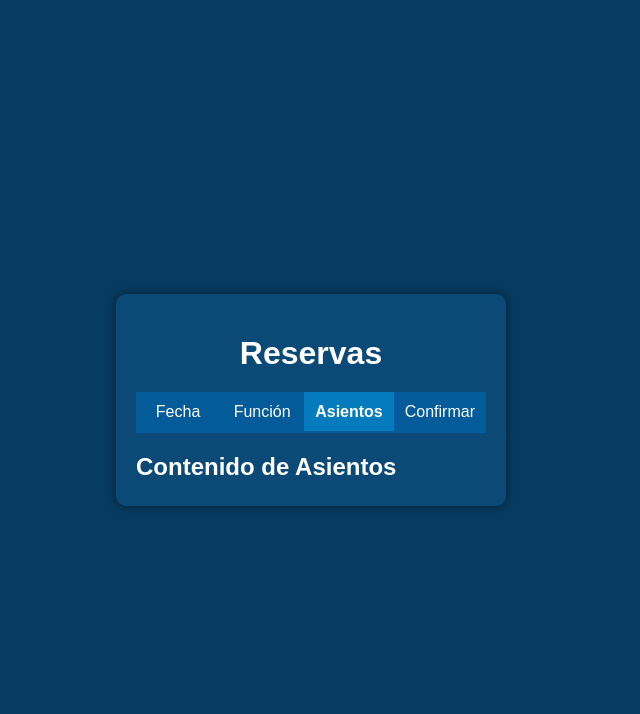
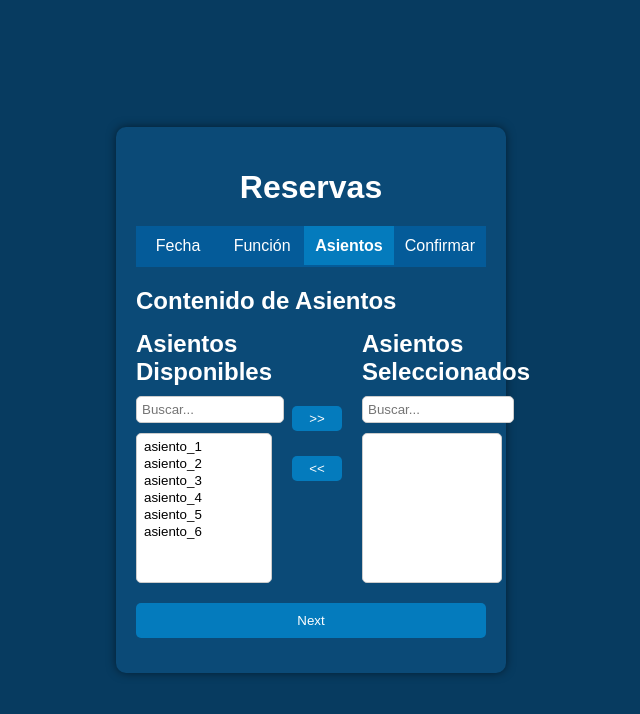
Before and after one commit to mm23045/ClienteJavascript, a website: page index.html in a window 1280 px wide. Both pictures are taken after a click on the element "Asientos". Shown: the whole page, without its empty margins (329-969 px from the left). Drawn offline with Linux system fonts and the light colour scheme.

Commit message:
Arreglando pestaña asientos

```diff
--- a/index.html
+++ b/index.html
@@ -29,6 +29,30 @@
     </div>
     <div class="tab-content hidden" id="asientos">
         <h2>Contenido de Asientos</h2>
+            <div class="seating-container">
+                <div class="seating-column">
+                    <h2>Asientos Disponibles</h2>
+                    <input type="text" placeholder="Buscar..." class="search">
+                    <select id="availableSeats" multiple>
+                        <option>asiento_1</option>
+                        <option>asiento_2</option>
+                        <option>asiento_3</option>
+                        <option>asiento_4</option>
+                        <option>asiento_5</option>
+                        <option>asiento_6</option>
+                    </select>
+                </div>
+                <div class="seating-controls">
+                    <button id="addSeat">>></button>
+                    <button id="removeSeat"><<</button>
+                </div>
+                <div class="seating-column">
+                    <h2>Asientos Seleccionados</h2>
+                    <input type="text" placeholder="Buscar..." class="search">
+                    <select id="selectedSeats" multiple></select>
+                </div>
+            </div>
+            <button id="nextSeats">Next</button>
     </div>
     <div class="tab-content hidden" id="confirmar">
         <h2>Contenido de Confirmar</h2>
--- a/src/Cuerpo/script.js
+++ b/src/Cuerpo/script.js
@@ -1,6 +1,10 @@
 document.addEventListener('DOMContentLoaded', () => {
     const tabs = document.querySelectorAll('.tab');
     const tabContents = document.querySelectorAll('.tab-content');
+    const availableSeats = document.getElementById('availableSeats');
+    const selectedSeats = document.getElementById('selectedSeats');
+    const addSeatButton = document.getElementById('addSeat');
+    const removeSeatButton = document.getElementById('removeSeat');
 
     // Cambiar entre pestañas
     tabs.forEach(tab => {
@@ -21,4 +25,18 @@ document.addEventListener('DOMContentLoaded', () => {
             });
         });
     });
+
+    // Mover asientos disponibles a seleccionados
+    addSeatButton.addEventListener('click', () => {
+        Array.from(availableSeats.selectedOptions).forEach(option => {
+            selectedSeats.appendChild(option);
+        });
+    });
+
+    // Mover asientos seleccionados a disponibles
+    removeSeatButton.addEventListener('click', () => {
+        Array.from(selectedSeats.selectedOptions).forEach(option => {
+            availableSeats.appendChild(option);
+        });
+    });
 });
--- a/styles.css
+++ b/styles.css
@@ -82,3 +82,74 @@ button {
 button:hover {
     background-color: #036aa5;
 }
+
+/* Estilos para la pestaña de asientos */
+.seating-container {
+    display: flex;
+    justify-content: space-between;
+    gap: 20px;
+}
+
+.seating-column {
+    display: flex;
+    flex-direction: column;
+    width: 40%;
+}
+
+.seating-column h2 {
+    margin-bottom: 10px;
+}
+
+.search {
+    margin-bottom: 10px;
+    padding: 5px;
+    border: 1px solid #ccc;
+    border-radius: 5px;
+}
+
+select {
+    width: 100%;
+    height: 150px;
+    border: 1px solid #ccc;
+    border-radius: 5px;
+    background-color: #ffffff;
+    color: #000000;
+    padding: 5px;
+}
+
+.seating-controls {
+    display: flex;
+    flex-direction: column;
+    justify-content: center;
+    align-items: center;
+    gap: 10px;
+}
+
+.seating-controls button {
+    width: 50px;
+    padding: 5px;
+    border: none;
+    border-radius: 5px;
+    background-color: #047bbd;
+    color: white;
+    cursor: pointer;
+}
+
+.seating-controls button:hover {
+    background-color: #036aa5;
+}
+
+#nextSeats {
+    margin-top: 20px;
+    width: 100%;
+    padding: 10px;
+    background-color: #047bbd;
+    border: none;
+    border-radius: 5px;
+    color: white;
+    cursor: pointer;
+}
+
+#nextSeats:hover {
+    background-color: #036aa5;
+}
```
